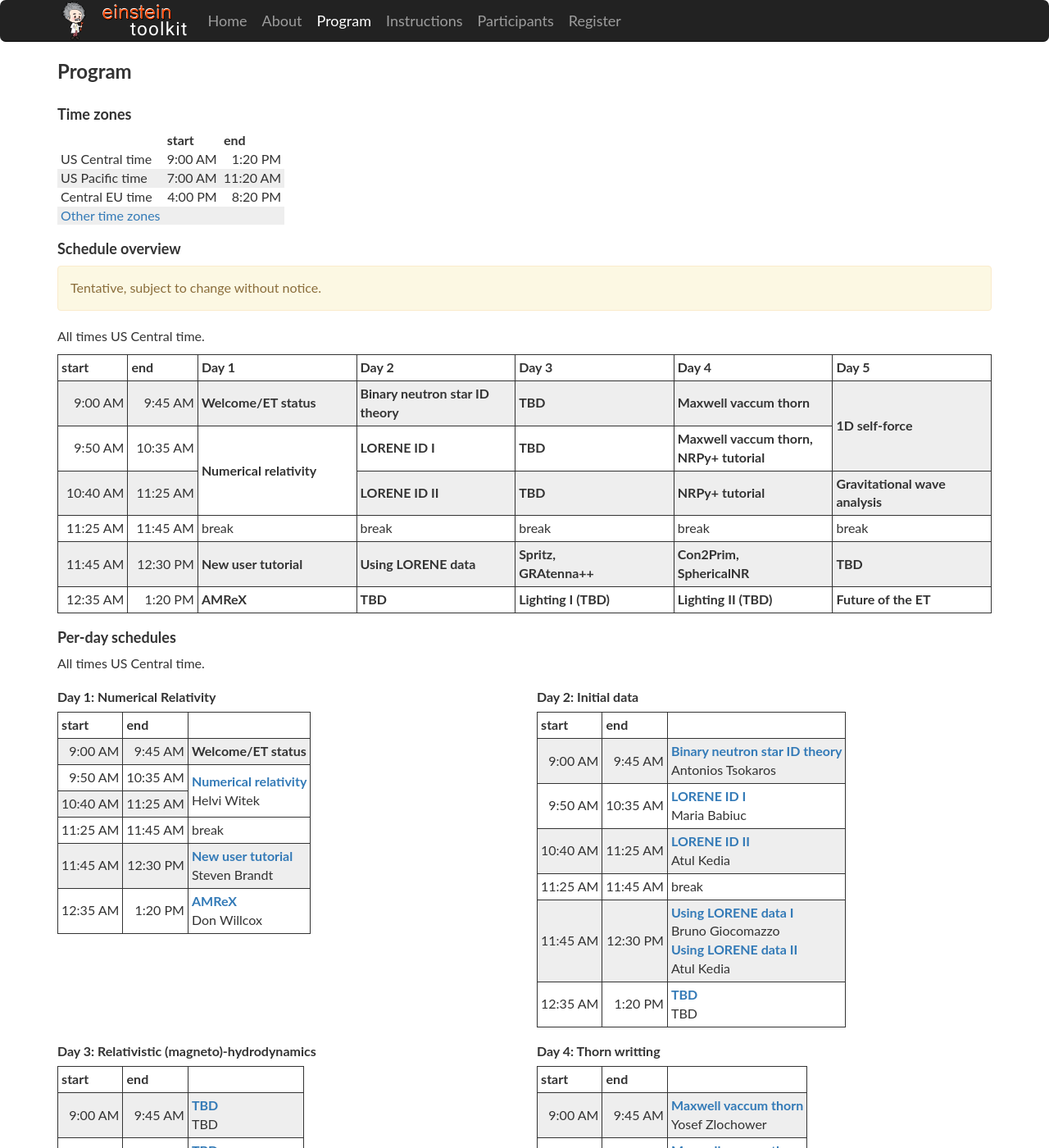
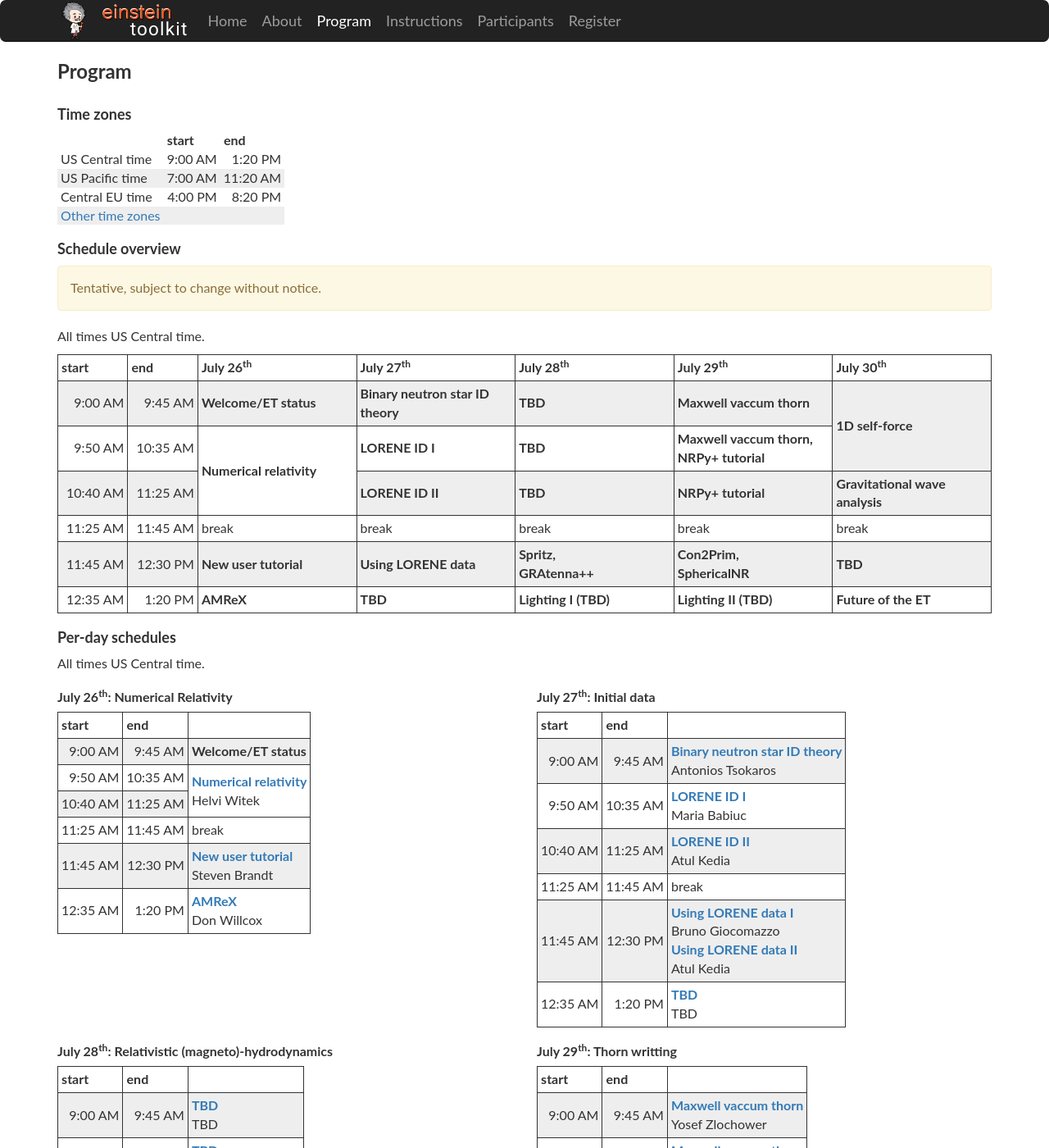
Before and after one commit to EinsteinToolkit/et2021uiuc, a Jekyll site: the page built from program.md, in a window 1280 px wide and 1400 px high. Shown: the whole window at 82% size. Built offline with Jekyll 4.4.1, drawn with Linux system fonts in a browser that asks for light colours; some of the changed text lies outside the part shown.

Commit message:
dates added to program

```diff
--- a/program.md
+++ b/program.md
@@ -112,11 +112,11 @@
 
 <table class="schedule">
 <tr><th> start </th><th> end </th>
-<th> Day 1 </th>
-<th> Day 2 </th>
-<th> Day 3 </th>
-<th> Day 4 </th>
-<th> Day 5 </th>
+<th> July 26<sup>th</sup> </th>
+<th> July 27<sup>th</sup> </th>
+<th> July 28<sup>th</sup> </th>
+<th> July 29<sup>th</sup> </th>
+<th> July 30<sup>th</sup> </th>
 </tr>
 <tr><td>9:00 AM</td><td>9:45 AM</td>
   <td markdown="span" rowspan=1><b>{{page.day1_1.title}}</b></td>
@@ -169,7 +169,7 @@
 <div class="row">
 
 <div class="col-sm-6">
-<h3>Day 1: Numerical Relativity</h3>
+<h3>July 26<sup>th</sup>: Numerical Relativity</h3>
 
 <table class="day-schedule">
 <tr><th> start </th><th> end </th> <th> </th>
@@ -199,7 +199,7 @@
 </div>
 
 <div class="col-sm-6">
-<h3>Day 2: Initial data</h3>
+<h3>July 27<sup>th</sup>: Initial data</h3>
 
 <table class="day-schedule">
 <tr><th> start </th><th> end </th> <th>  </th>
@@ -231,7 +231,7 @@
 </div>
 
 <div class="col-sm-6">
-<h3>Day 3: Relativistic (magneto)-hydrodynamics</h3>
+<h3>July 28<sup>th</sup>: Relativistic (magneto)-hydrodynamics</h3>
 
 <table class="day-schedule">
 <tr><th> start </th><th> end </th> <th>  </th>
@@ -263,7 +263,7 @@
 </div>
 
 <div class="col-sm-6">
-<h3>Day 4: Thorn writting</h3>
+<h3>July 29<sup>th</sup>: Thorn writting</h3>
 
 <table class="day-schedule">
 <tr><th> start </th><th> end </th> <th>  </th>
@@ -295,7 +295,7 @@
 </div>
 
 <div class="col-sm-6">
-<h3>Day 5: Data analysis</h3>
+<h3>July 30<sup>th</sup>: Data analysis</h3>
 
 <table class="day-schedule">
 <tr><th> start </th><th> end </th> <th>  </th>
```
